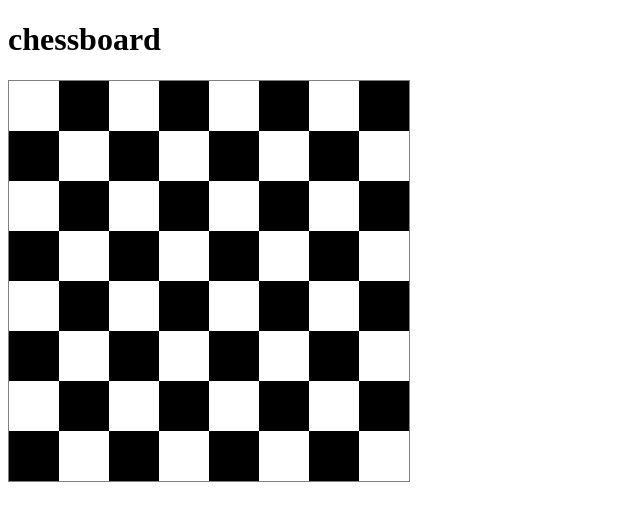
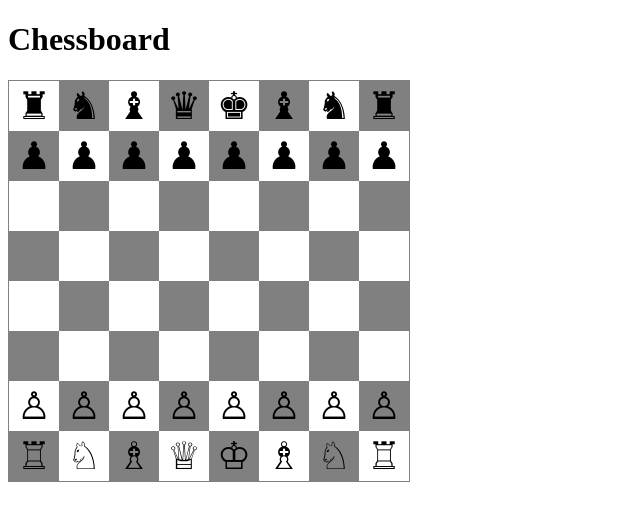
Before and after one commit to abhaymishra7464/labTasksSem5, a plain HTML site: page task10/chess.html in a window 1280 px wide. Shown: the whole page, without its empty margins (0-640 px from the left). Drawn offline with Linux system fonts and the light colour scheme.

Commit message:
updated chess

```diff
--- a/task10/chess.html
+++ b/task10/chess.html
@@ -1,57 +1,79 @@
+
 <!DOCTYPE html>
 <html lang="en">
 <head>
     <meta charset="UTF-8">
     <meta name="viewport" content="width=device-width, initial-scale=1.0">
-    <title>Document</title>
+    <title>Chessboard</title>
+
     <style>
-
-        .chessboard{
-
+        .chessboard {
             display: grid;
-            grid-template-rows: repeat(8,0fr);
-            grid-template-columns: repeat(8,0fr);
+            grid-template-rows: repeat(8, 50px);
+            grid-template-columns: repeat(8, 50px);
             border: 1px solid gray;
             width: 400px;
-
         }
 
-        .box{
+        .box {
             width: 50px;
             height: 50px;
+            display: flex;
+            justify-content: center;
+            align-items: center;
+            font-size: 38px;
         }
 
-        .white{
+        .white {
             background-color: white;
         }
 
-        .black{
-            background-color: black;
+        .black {
+            background-color: gray;
         }
-
     </style>
 </head>
+
 <body>
-    <h1>chessboard</h1>
-    <div class="chessboard">
 
-    </div>
+    <h1>Chessboard</h1>
+
+    <div class="chessboard"></div>
 
     <script>
 
-        let chessboard = document.querySelector(".chessboard")
+        let chessboard = document.querySelector(".chessboard");
 
-        for(let i = 0 ; i<8;i++){
-            for(let j=0;j<8;j++){
+        let pieces = [
+            ["♜", "♞", "♝", "♛", "♚", "♝", "♞", "♜"],
+            ["♟", "♟", "♟", "♟", "♟", "♟", "♟", "♟"],
+            ["", "", "", "", "", "", "", ""],
+            ["", "", "", "", "", "", "", ""],
+            ["", "", "", "", "", "", "", ""],
+            ["", "", "", "", "", "", "", ""],
+            ["♙", "♙", "♙", "♙", "♙", "♙", "♙", "♙"],
+            ["♖", "♘", "♗", "♕", "♔", "♗", "♘", "♖"]
+        ];
+
+        for(let i = 0; i < 8; i++) {
+
+            for(let j = 0; j < 8; j++) {
 
                 let newbox = document.createElement("div");
+
                 newbox.classList.add("box");
-                if((i+j)%2==0){
+
+                if((i+j)%2 == 0) {
                     newbox.classList.add("white");
-                }else{
+                }
+                else {
                     newbox.classList.add("black");
                 }
+
+                newbox.textContent = pieces[i][j];
+
                 chessboard.append(newbox);
+
             }
         }
 
```
